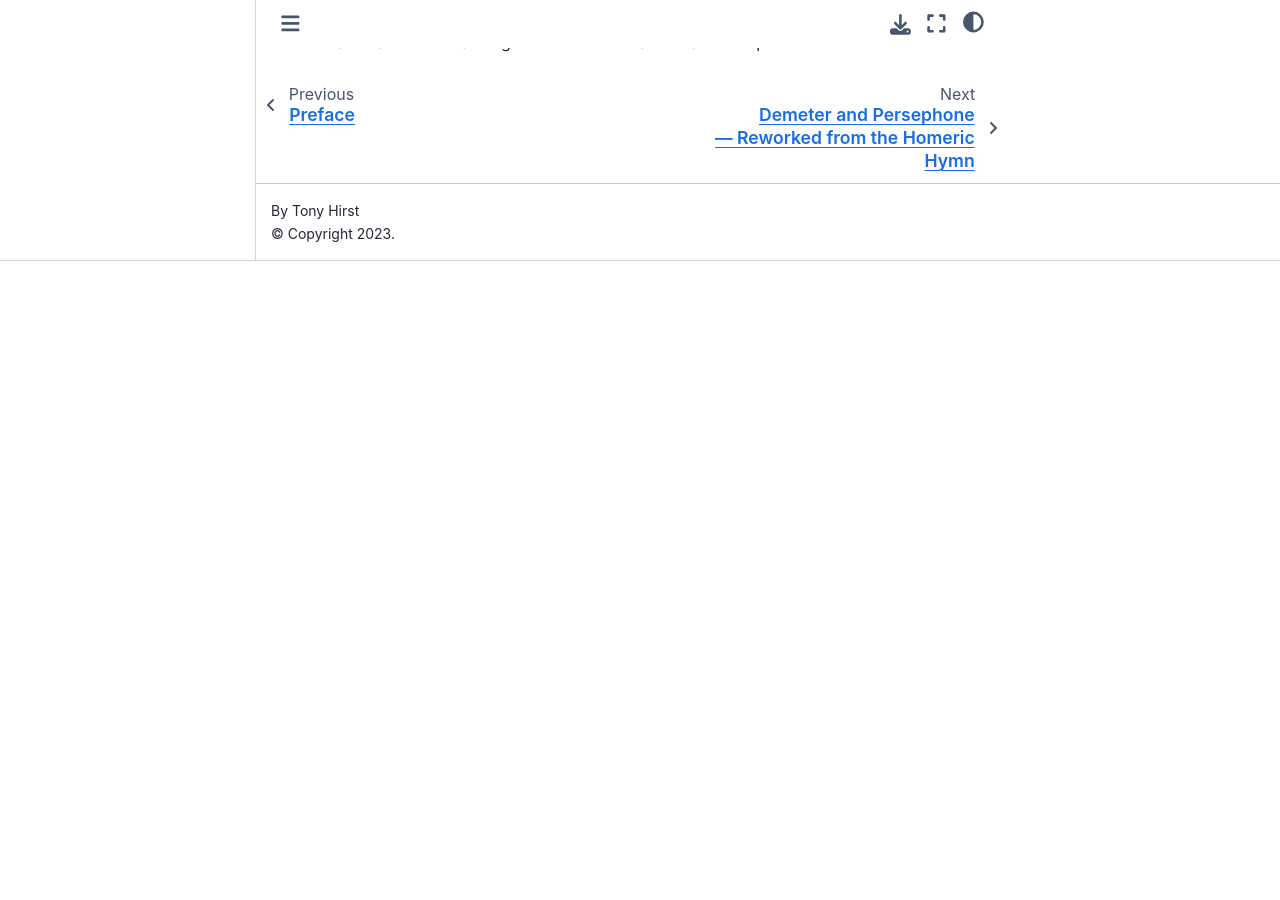
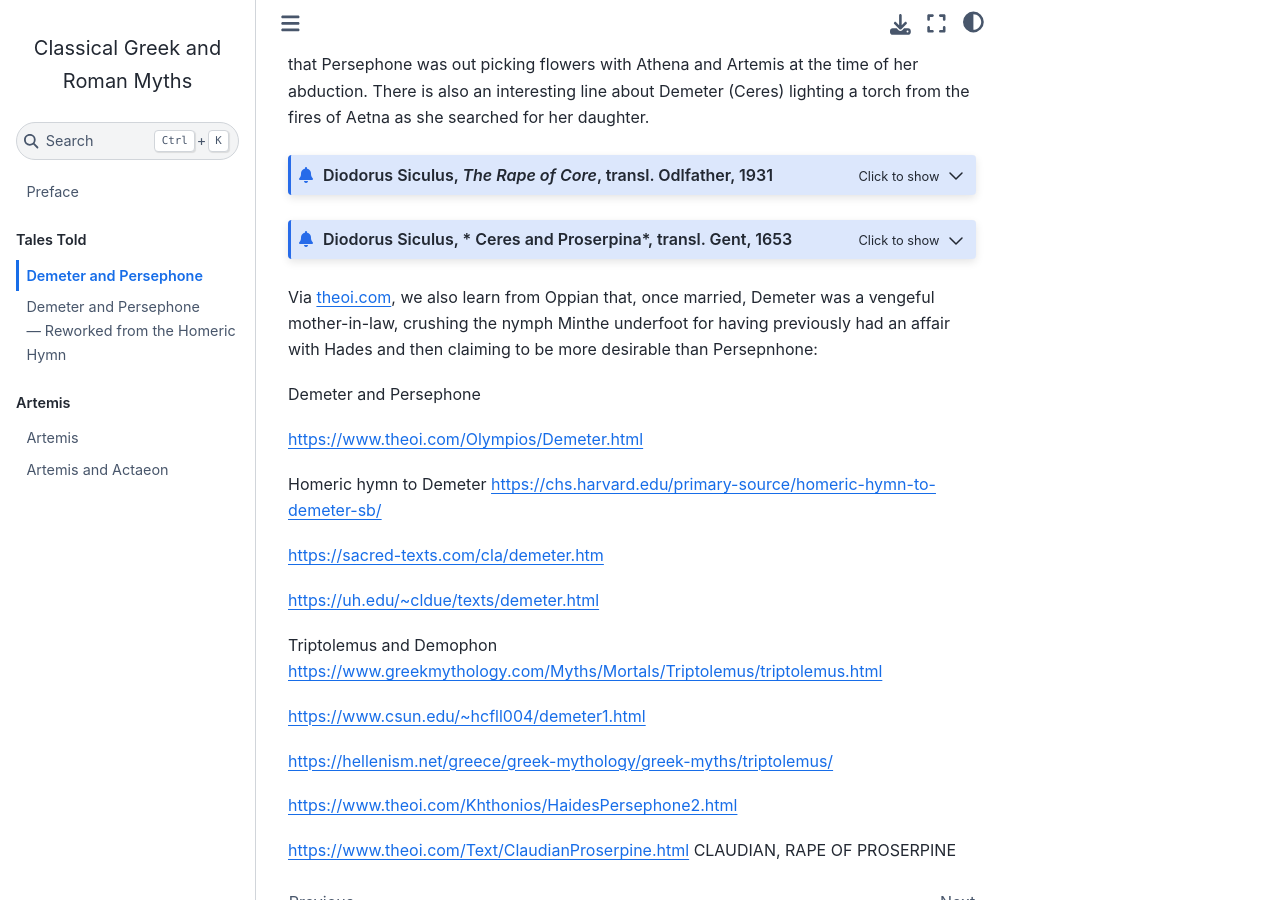
Before and after one commit to psychemedia/classical-roman-and-greek-myths, a Jupyter Book: the page built from demeter-and-persephone.md, in a window 1280 px wide and 900 px high, scrolled down 1235 px. Built offline with Jupyter Book 1.0.4 settings and Sphinx 7.4.7 and the Sphinx Book theme 1.1.4, drawn with Linux system fonts in a browser that asks for light colours; before the commit the page ends 1496 px from its top, so only the background shows below that; some of the changed text lies outside the part shown.

Commit message:
Update demeter-and-persephone.md

````diff
--- a/demeter-and-persephone.md
+++ b/demeter-and-persephone.md
@@ -5,6 +5,14 @@
 The gist of the tale:
 
 > Hades falls for the virginal Persephone, and makes a plan with Zeus to take her to the underworld. Demeter is distraught at the loss of her daughter, and scours the world for her. Eventually she hears tell that Persephone is in the land of Hades. A deal is struck to return Persephone, as long as she hasnlt eaten anyting. But she has, and as a result must spend part of the year in the underworld, that time we now know as Winter. When she wals the Earth with her mother, it is spring and summer.
+
+```{seealso}
+Hades also has form. For example, see Pan (Hades) and Syrinx, at the end of Ovid's *Metamorphoses: Book 1*.
+```
+
+```{seealso}
+Something I've started to wonder as a subtext for the telling: Persephone as a junkie, and Hades as the one who has got her hooked... Or Hades as a controlling partner.
+```
 
 In terms of tellings, I quite like the Homeric *Hymn to Demeter* (see the reworking of this poem in the next chapter):
 
@@ -567,3 +575,27 @@
 Therewith they knead also the sweet-smelling herb of mint. Mint, men say, was once a maid `[ Strabo 344]` beneath the earth, a Nymph of Cocytus, and she lay in the bed of Aidoneus `[TH: that is, Hades]`; but when he raped the maid - Persephone from the Aetnaean hill, then she complained loudly with overweening words and raved foolishly for jealousy, and Demeter in anger trampled upon her with her feet and destroyed her. For she had said that she was nobler of form and more excellent in beauty than dark-eyed Persephone and she boasted that Aidoneus would return to her and banish the other from his halls: such infatuation leapt upon her tongue. And from the earth sprang the weak herb that bears her name.
 
 ```
+
+
+Demeter and Persephone
+
+https://www.theoi.com/Olympios/Demeter.html
+
+Homeric hymn to Demeter https://chs.harvard.edu/primary-source/homeric-hymn-to-demeter-sb/
+
+https://sacred-texts.com/cla/demeter.htm
+
+https://uh.edu/~cldue/texts/demeter.html
+
+
+
+Triptolemus and Demophon https://www.greekmythology.com/Myths/Mortals/Triptolemus/triptolemus.html
+
+
+https://www.csun.edu/~hcfll004/demeter1.html
+
+https://hellenism.net/greece/greek-mythology/greek-myths/triptolemus/
+
+https://www.theoi.com/Khthonios/HaidesPersephone2.html
+
+https://www.theoi.com/Text/ClaudianProserpine.html CLAUDIAN, RAPE OF PROSERPINE
````
